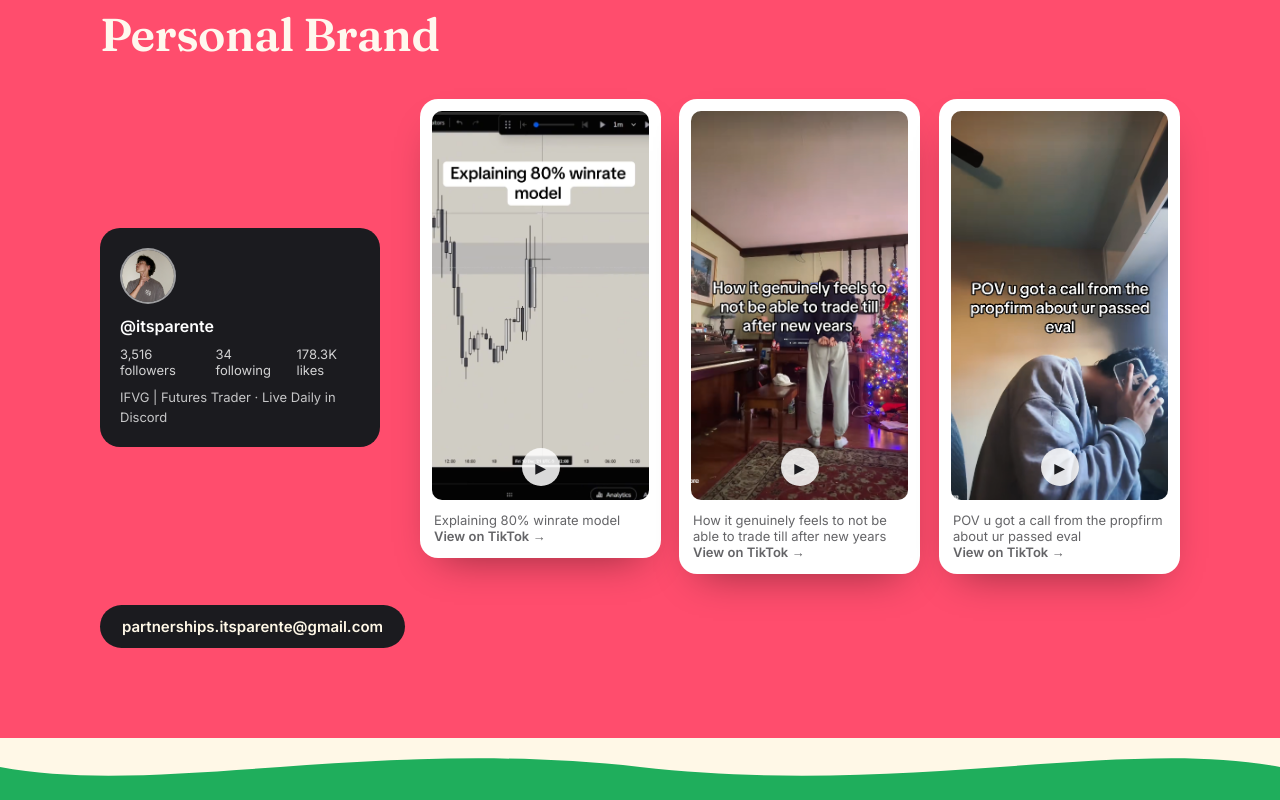
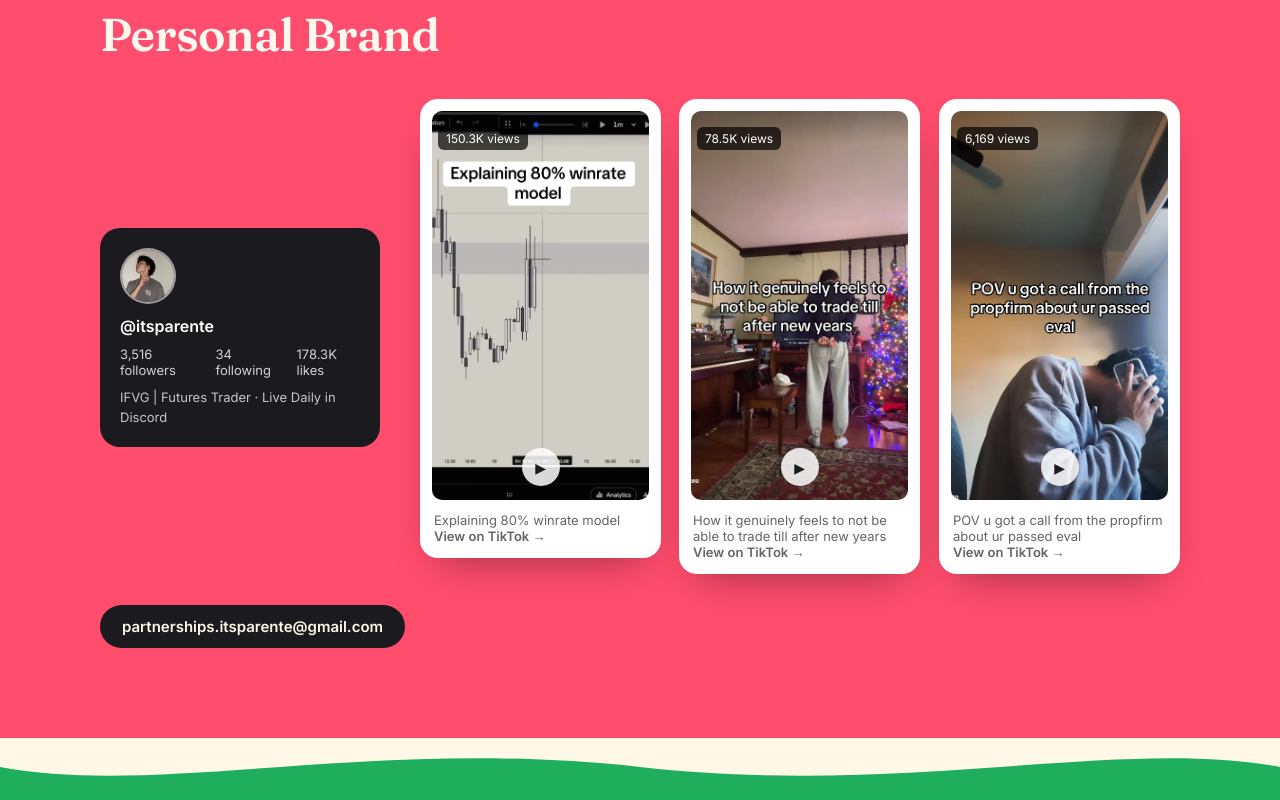
Before and after one commit to partnershipsitsparente/UGC-Tracker, a Next.js app: page /portfolio in a window 1280 px wide. Shown: the part 2340-3140 px from the top of the page. Built offline with nearby package versions, Linux system fonts and the light colour scheme; no server answers.

Commit message:
Fix view count badge being hidden behind thumbnail image

```diff
--- a/app/portfolio/portfolio.css
+++ b/app/portfolio/portfolio.css
@@ -444,6 +444,7 @@
   font-size: 12px;
   padding: 4px 8px;
   border-radius: 6px;
+  z-index: 2;
 }
 
 .pf-video-meta {
```
